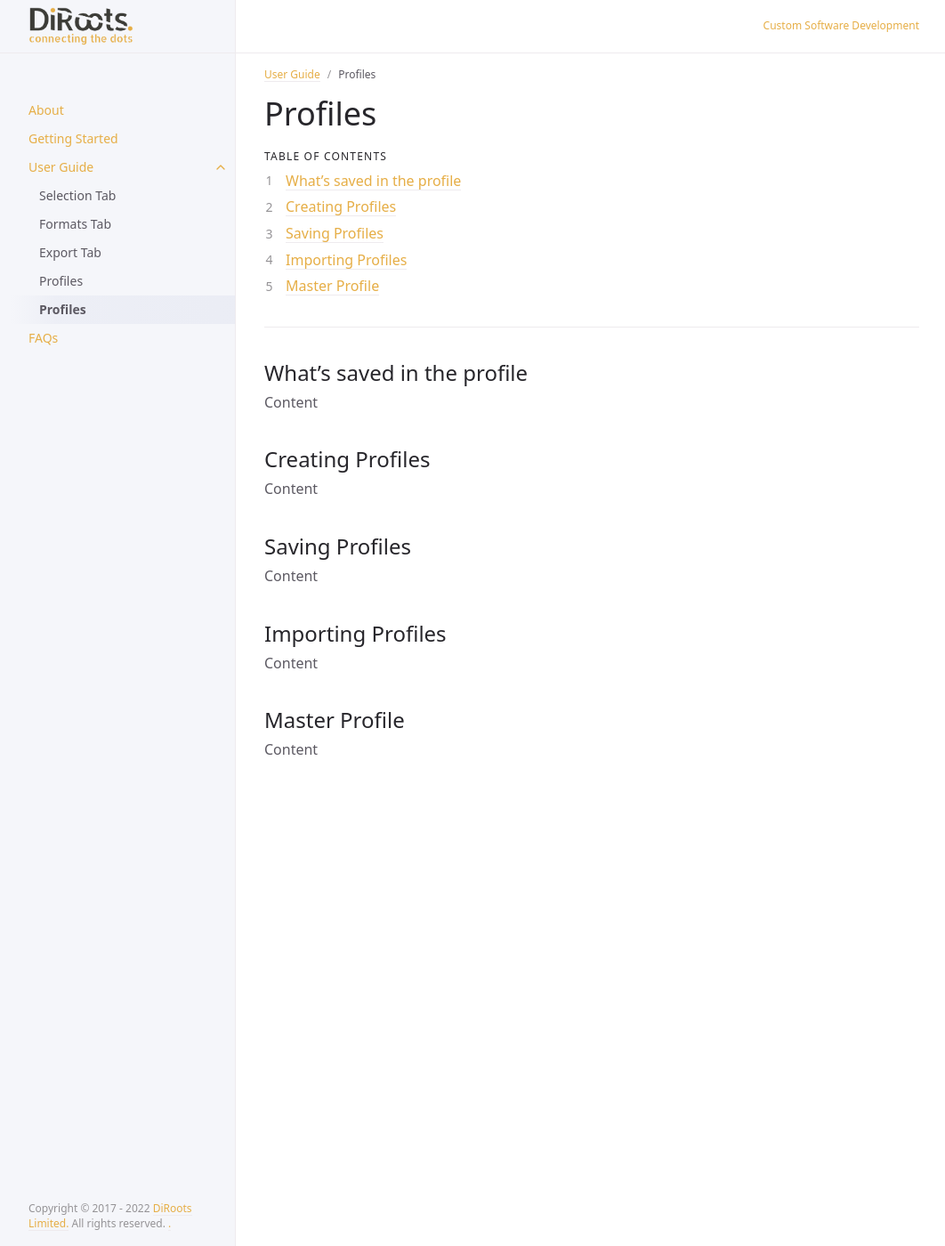
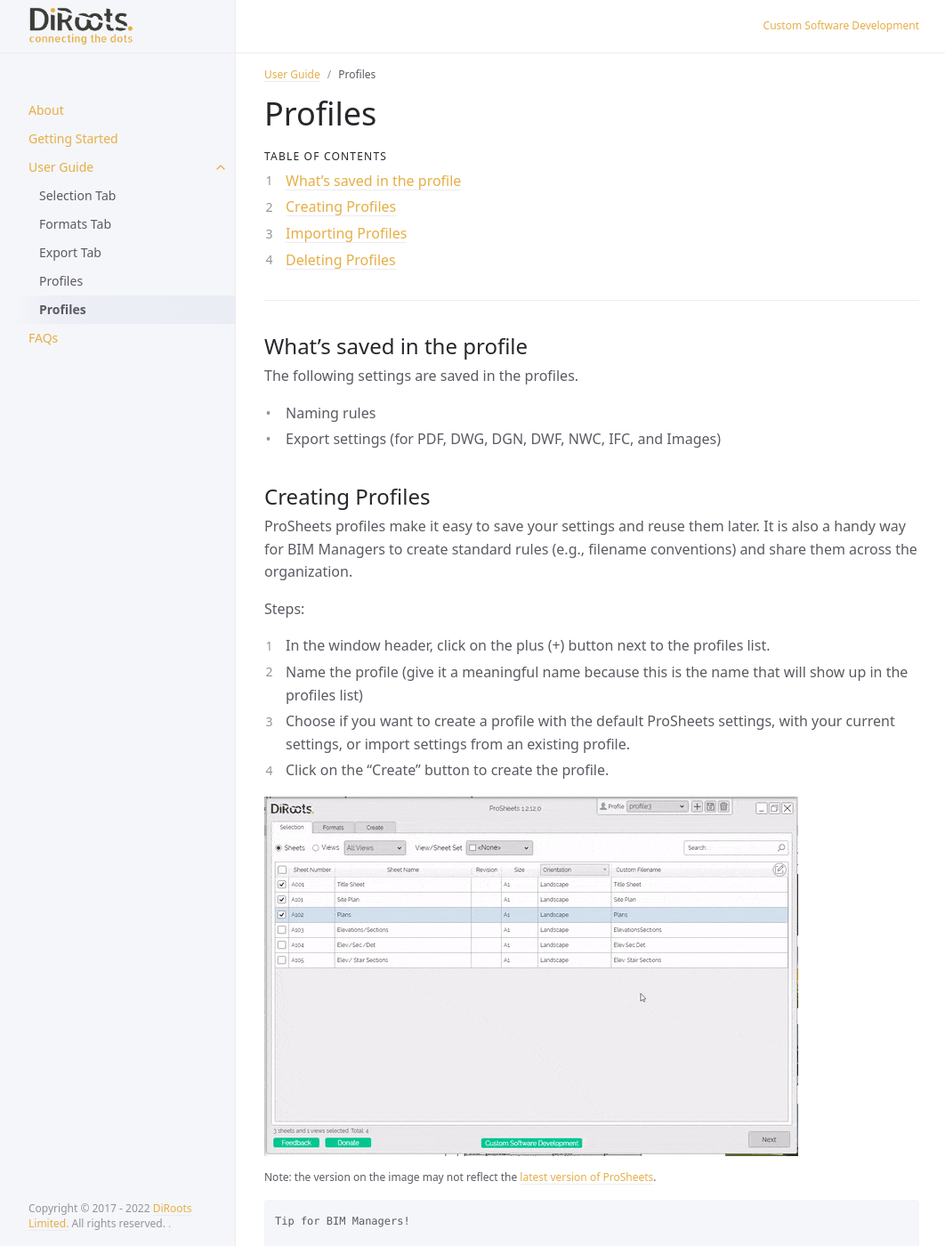
Before and after one commit to DiRoots-Limited/DiRoots.ProSheets.Releases, a Jekyll site: the page built from docs/ui-components/profiles.md, in a window 1280 px wide and 1400 px high. Shown: the whole window at 89% size, without its empty margins (107-1169 px from the left). Built offline with Jekyll 4.4.1, drawn with Linux system fonts in a browser that asks for light colours; some of the changed text lies outside the part shown.

Commit message:
Finish Profiles

````diff
--- a/docs/ui-components/profiles.md
+++ b/docs/ui-components/profiles.md
@@ -18,20 +18,49 @@ nav_order: 4
 
 ## What's saved in the profile
 
-Content
+The following settings are saved in the profiles.
+- Naming rules
+- Export settings (for PDF, DWG, DGN, DWF, NWC, IFC, and Images)
 
 ## Creating Profiles
 
-Content
+ProSheets profiles make it easy to save your settings and reuse them later. It is also a handy way for BIM Managers to create standard rules (e.g., filename conventions) and share them across the organization.
 
-## Saving Profiles
+Steps:
+1. In the window header, click on the plus (+) button next to the profiles list.
+2. Name the profile (give it a meaningful name because this is the name that will show up in the profiles list)
+3. Choose if you want to create a profile with the default ProSheets settings, with your current settings, or import settings from an existing profile.
+4. Click on the "Create" button to create the profile.
 
-Content
+![ProSheets Creating profiles](../../assets/images/GIFs/Profiles/PS-Create-Profiles.gif)
+<sub>Note: the version on the image may not reflect the [latest version of ProSheets](https://diroots.com/revit-plugins/revit-to-pdf-dwg-dgn-dwf-nwc-ifc-and-images-with-prosheets/).</sub>
+
+```
+Tip for BIM Managers!
+
+Create the profiles in a network location to allow other users to import them.
+See the "Importing Profiles" section to teach users how to pull profiles from a network location.
+```
 
 ## Importing Profiles
 
-Content
+ProSheets profiles make it easy to import existing profiles to stay compliant with your company standards (e.g., profiles in a network location).
 
-## Master Profile
+Steps:
+1. In the window header, click on the plus (+) button next to the profiles list.
+2. Name the profile (give it a meaningful name because this is the name that will show up in the profiles list)
+3. Choose 'Import from file' to import settings from an existing profile
+4. Use the Windows File Explorer to find the profile (e.g., in a shared folder, location network, or local computer)
+5. Click on the "Create" button to create the profile.
 
-Content
+![ProSheets Importing profiles](../../assets/images/GIFs/Profiles/PS-Import-Profiles.gif)
+<sub>Note: the version on the image may not reflect the [latest version of ProSheets](https://diroots.com/revit-plugins/revit-to-pdf-dwg-dgn-dwf-nwc-ifc-and-images-with-prosheets/).</sub>
+
+## Deleting Profiles
+
+Steps:
+1. In the window header, select the from the dropdown the profile you want to delete
+2. Click on the dustbin icon next to the profiles list.
+3. Confirm.
+
+![ProSheets Deleting profiles](../../assets/images/PS-delete-profiles.png)
````
Also changed, not shown: assets/images/GIFs/Profiles/PS-Create-Profiles.gif (added), assets/images/GIFs/Profiles/PS-Import-Profiles.gif (added), assets/images/PS-delete-profiles.png (added), 2 other files.
